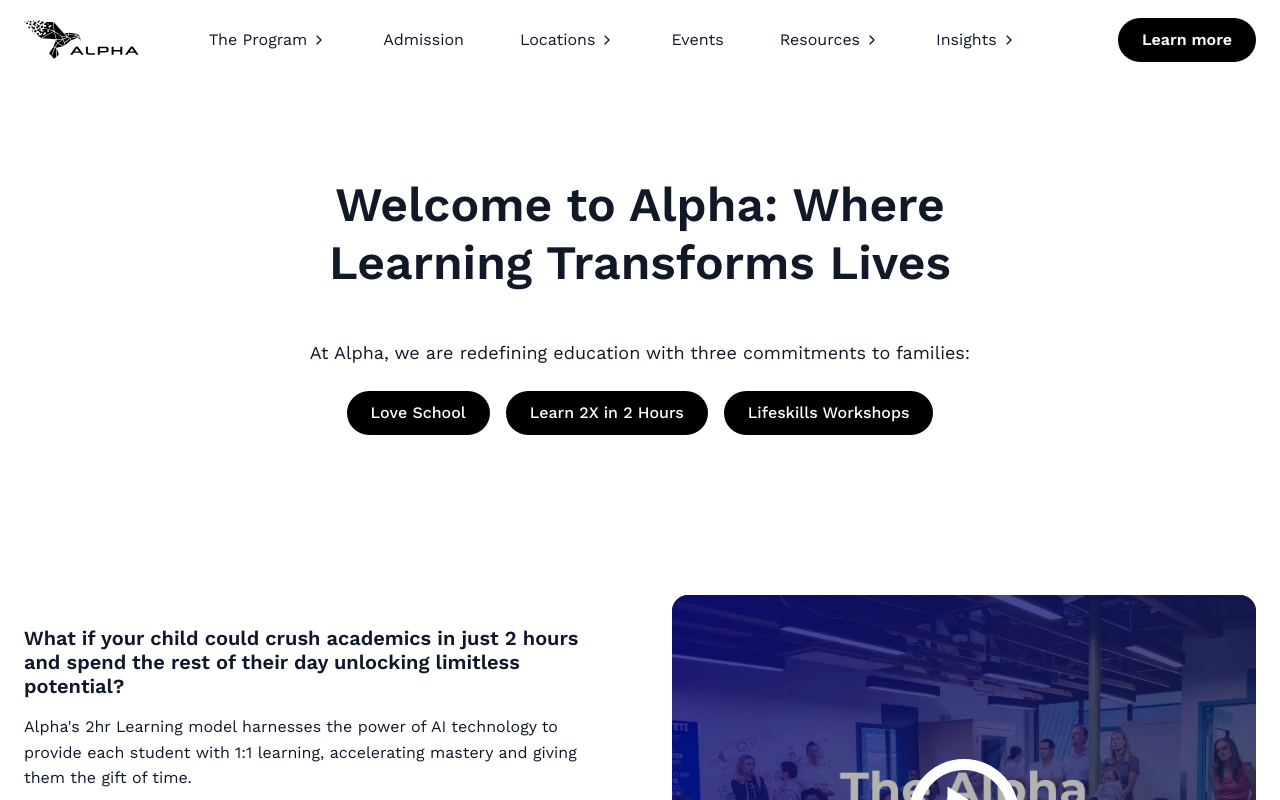
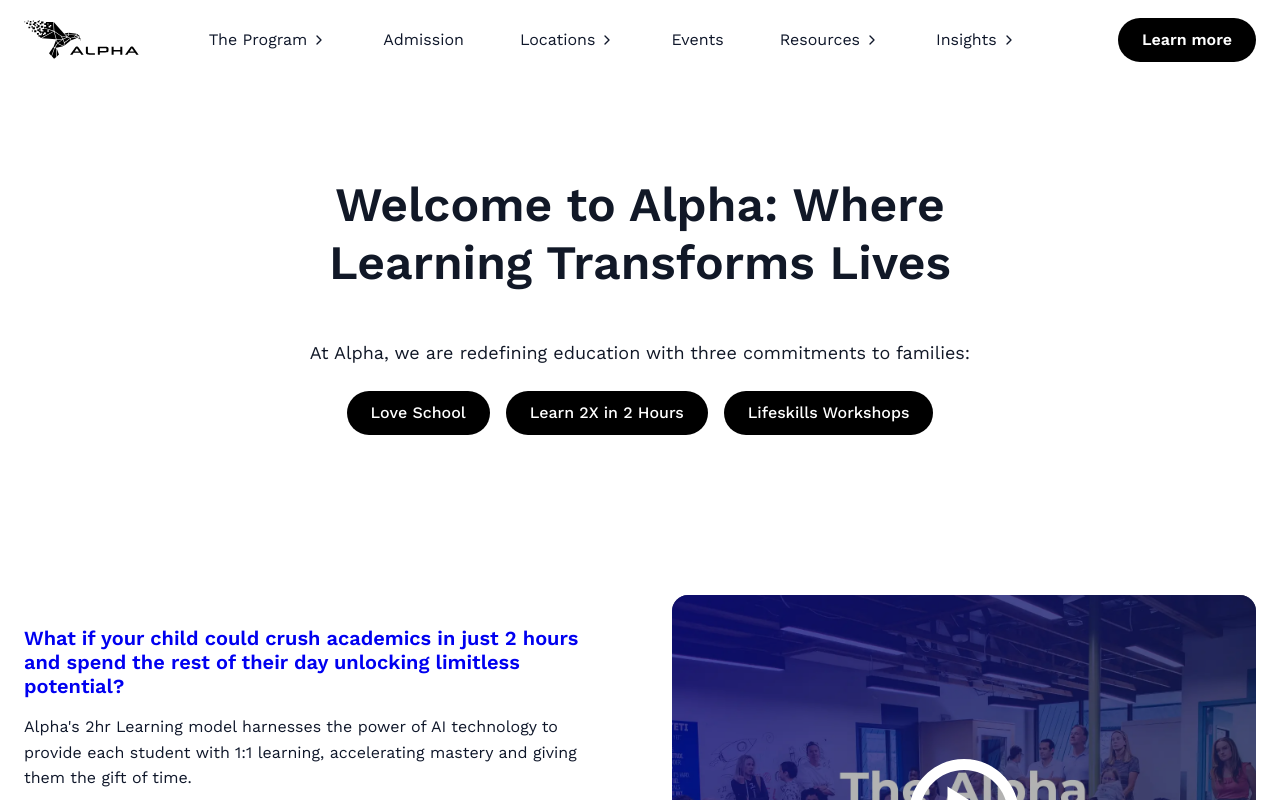
Before and after one commit to YuriOokino/alpha-school-v2, a Next.js app: page /the-program in a window 1280 px wide. Shown: the top 800 px of the page. Built offline with nearby package versions, Linux system fonts and the light colour scheme.

Commit message:
text color

```diff
--- a/app/the-program/page.tsx
+++ b/app/the-program/page.tsx
@@ -36,7 +36,7 @@ export default function TheProgramPage() {
         {/* Intro Section: horizontal layout, no card, no background */}
         <section className="flex flex-col md:flex-row gap-[var(--space-xl)] items-stretch mb-[var(--space-2xl)]">
           <div className="flex-1 flex flex-col justify-center">
-            <h2 className="text-[20px] mb-4">
+            <h2 className="text-[20px] text-[hsl(var(--color-primary))] mb-4">
               What if your child could crush academics in just 2 hours and spend the rest of their day unlocking limitless potential?
             </h2>
             <p className="mb-4">
```
